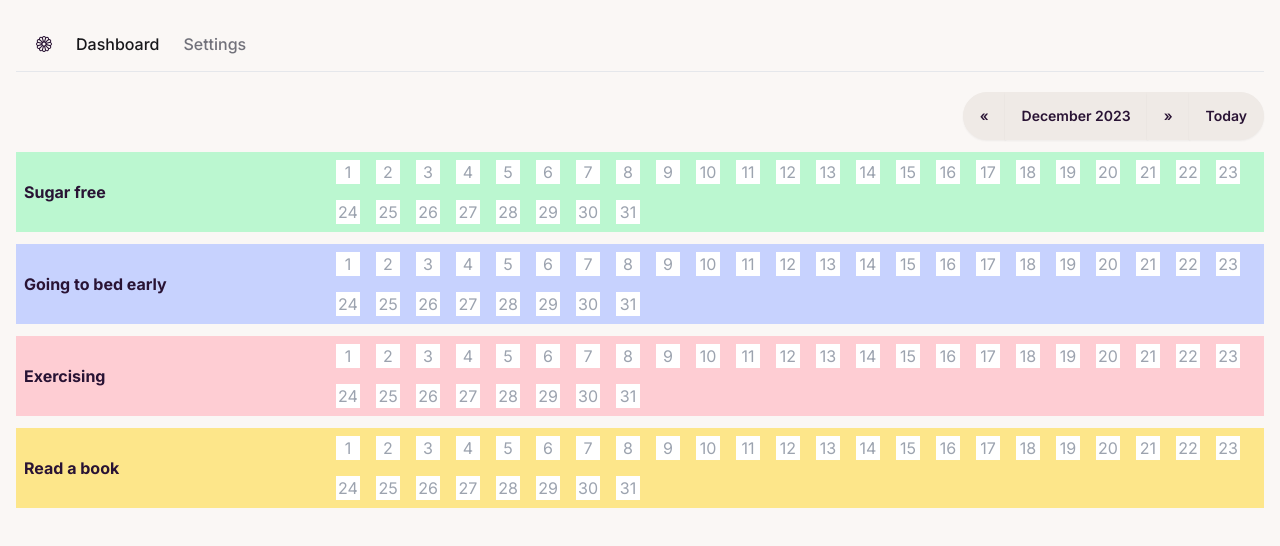
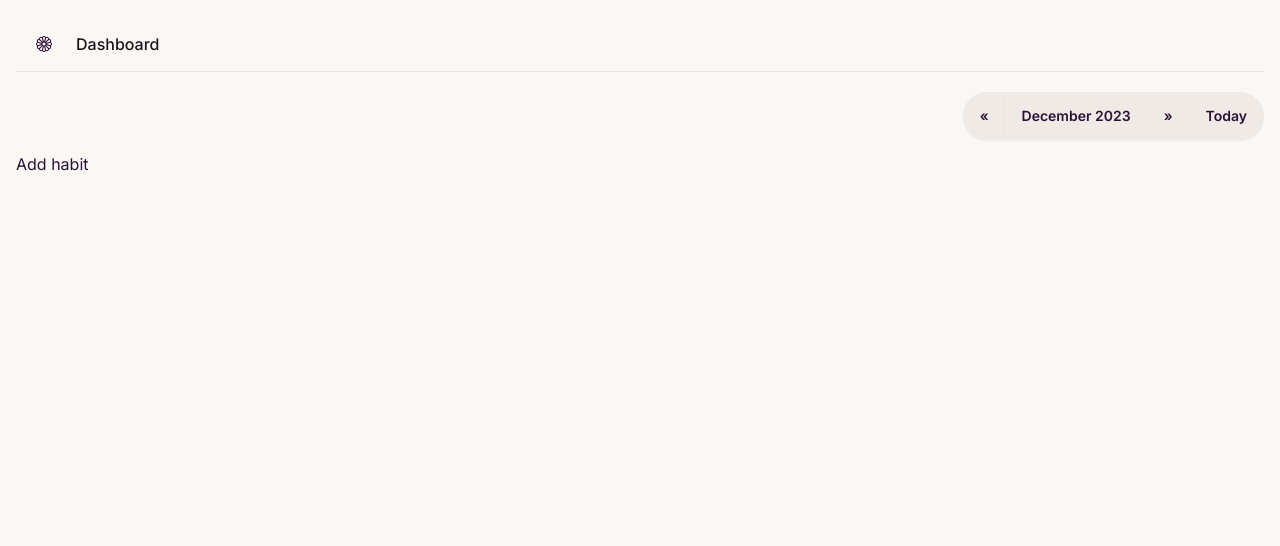
Before and after one commit to baradev/my-habit-tracker, a Next.js app: page / in a window 1280 px wide. Shown: the top 546 px of the page. Built offline with nearby package versions, Linux system fonts and the light colour scheme.

Commit message:
add input for habit names

```diff
--- a/app/HabitLine.tsx
+++ b/app/HabitLine.tsx
@@ -1,14 +1,14 @@
-import React from "react";
-import Record from "./Record";
-import dayjs from "dayjs";
-import { IHabit, IRecord } from "./page";
+import React, { useState, useEffect, ChangeEvent } from 'react'
+import Record from './Record'
+import dayjs from 'dayjs'
+import { IHabit, IRecord } from './page'
 
 interface HabitLineProps {
-  color: string;
-  habit: IHabit;
-  currentMonth: dayjs.Dayjs;
-  checkedRecords: IRecord[];
-  addRecordForSelectedDay: (habitId: string, date: string) => void;
+  color: string
+  habit: IHabit
+  currentMonth: dayjs.Dayjs
+  checkedRecords: IRecord[]
+  addRecordForSelectedDay: (habitId: string, date: string) => void
 }
 
 const HabitLine: React.FC<HabitLineProps> = ({
@@ -18,21 +18,48 @@ const HabitLine: React.FC<HabitLineProps> = ({
   checkedRecords,
   addRecordForSelectedDay,
 }) => {
-  const daysInMonth = currentMonth.daysInMonth();
+  const daysInMonth = currentMonth.daysInMonth()
+
+  // Step 1: Add state for habit name
+  const [habitName, setHabitName] = useState<string>(() => {
+    // Retrieve the initial habit name from local storage or set it to the default
+    const storedHabitName = localStorage.getItem(`habitName-${habit.id}`)
+    return storedHabitName !== null ? storedHabitName : habit.name
+  })
+
+  // Step 2: Update habit name using the useState hook
+  const handleNameChange = (event: ChangeEvent<HTMLInputElement>) => {
+    setHabitName(event.target.value)
+  }
 
   const handleSquareClick = (day: number) => {
-    const date = currentMonth.date(day).format("YYYY-MM-DD");
-    const habitId = habit.id;
+    const date = currentMonth.date(day).format('YYYY-MM-DD')
+    const habitId = habit.id
 
-    addRecordForSelectedDay(habitId, date);
-  };
+    addRecordForSelectedDay(habitId, date)
+  }
+
+  // Step 3: Update local storage when habit name changes or component unmounts
+  useEffect(() => {
+    localStorage.setItem(`habitName-${habit.id}`, habitName)
+  }, [habit.id, habitName])
+
+  useEffect(() => {
+    // Cleanup function to remove the stored habit name when the component unmounts
+    return () => {
+      localStorage.removeItem(`habitName-${habit.id}`)
+    }
+  }, [habit.id])
 
   return (
     <div
       className={`flex flex-wrap justify-between m-3 ${color} mx-auto max-w-screen-xl`}
     >
       <div className="w-full md:w-1/2 lg:w-1/3 xl:w-1/4 mb-4 md:mb-0 flex items-center xl:justify-start">
-        <h2 className="ml-2 font-bold">{habit.name}</h2>
+        <h2 className="ml-2 font-bold">
+          {/* Step 2: Update habit name */}
+          <input type="text" value={habitName} onChange={handleNameChange} />
+        </h2>
       </div>
       <div className="w-full md:w-1/2 lg:w-2/3 xl:w-3/4">
         <div className="flex flex-wrap justify-start">
@@ -43,7 +70,7 @@ const HabitLine: React.FC<HabitLineProps> = ({
               isSelected={checkedRecords.some(
                 (record: IRecord) =>
                   record.date ===
-                    currentMonth.date(index + 1).format("YYYY-MM-DD") &&
+                    currentMonth.date(index + 1).format('YYYY-MM-DD') &&
                   record.isDone === true
               )}
               onSquareClick={() => handleSquareClick(index + 1)}
@@ -53,7 +80,7 @@ const HabitLine: React.FC<HabitLineProps> = ({
         </div>
       </div>
     </div>
-  );
-};
+  )
+}
 
-export default HabitLine;
+export default HabitLine
--- a/app/NavBar.tsx
+++ b/app/NavBar.tsx
@@ -1,16 +1,13 @@
-"use client";
+'use client'
 
-import Link from "next/link";
-import { usePathname } from "next/navigation";
-import React from "react";
-import { BsFlower1 } from "react-icons/bs";
+import Link from 'next/link'
+import { usePathname } from 'next/navigation'
+import React from 'react'
+import { BsFlower1 } from 'react-icons/bs'
 
 const NavBar = () => {
-  const currentPath = usePathname();
-  const links = [
-    { label: "Dashboard", href: "/" },
-    { label: "Settings", href: "/settings" },
-  ];
+  const currentPath = usePathname()
+  const links = [{ label: 'Dashboard', href: '/' }]
   return (
     <nav className="flex space-x-6 border-b mb-5 px-5 h-14 items-center font-medium">
       <Link href="/">
@@ -21,7 +18,7 @@ const NavBar = () => {
           <Link
             key={link.href}
             className={`${
-              link.href === currentPath ? "text-zinc-900" : "text-zinc-500"
+              link.href === currentPath ? 'text-zinc-900' : 'text-zinc-500'
             } hover:text-zinc-800 transition-colors`}
             href={link.href}
           >
@@ -30,7 +27,7 @@ const NavBar = () => {
         ))}
       </ul>
     </nav>
-  );
-};
+  )
+}
 
-export default NavBar;
+export default NavBar
--- a/app/Record.tsx
+++ b/app/Record.tsx
@@ -1,10 +1,10 @@
-import React from "react";
+import React from 'react'
 
 interface RecordProps {
-  day: number;
-  isSelected: boolean;
-  colorFilled: string;
-  onSquareClick: () => void;
+  day: number
+  isSelected: boolean
+  colorFilled: string
+  onSquareClick: () => void
 }
 
 const Record: React.FC<RecordProps> = ({
@@ -14,15 +14,12 @@ const Record: React.FC<RecordProps> = ({
   colorFilled,
 }) => {
   const squareStyle = {
-    backgroundColor: isSelected ? colorFilled : "white",
-  };
+    backgroundColor: isSelected ? colorFilled : 'white',
+  }
 
   const handleClick = () => {
-    onSquareClick(); // Call the provided onSquareClick function
-
-    // You can also update the color and isDone state in this component
-    // based on the isSelected prop if you want immediate visual feedback
-  };
+    onSquareClick() // Call the provided onSquareClick function
+  }
 
   return (
     <div
@@ -30,9 +27,9 @@ const Record: React.FC<RecordProps> = ({
       style={squareStyle}
       className="flex items-center justify-center w-6 h-6 m-2 cursor-pointer"
     >
-      <span className={isSelected ? "text-white" : "text-gray-400"}>{day}</span>
+      <span className={isSelected ? 'text-white' : 'text-gray-400'}>{day}</span>
     </div>
-  );
-};
+  )
+}
 
-export default Record;
+export default Record
--- a/app/page.tsx
+++ b/app/page.tsx
@@ -1,132 +1,130 @@
-"use client";
-import React, { useState, useEffect } from "react";
-import HabitLine from "./HabitLine";
-import dayjs from "dayjs";
-import { v4 as uuidv4 } from "uuid";
+'use client'
+
+import React, { useState, useEffect } from 'react'
+import HabitLine from './HabitLine'
+import dayjs from 'dayjs'
+import { v4 as uuidv4 } from 'uuid'
 
 export interface IHabit {
-  color: string;
-  colorFilled: string;
-  name: string;
-  id: string;
-}
-interface IHabitData {
-  Habits: IHabit[];
+  color: string
+  colorFilled: string
+  name: string
+  id: string
 }
 
 export interface IRecord {
-  id: string;
-  habitId: string;
-  date: string;
-  isDone: boolean;
+  id: string
+  habitId: string
+  date: string
+  isDone: boolean
 }
 
 interface IRecordData {
-  Records: IRecord[];
+  Records: IRecord[]
 }
 
-export const habitData: IHabitData = {
-  Habits: [
-    {
-      color: "bg-green-200",
-      colorFilled: "#84CC16",
-      name: "Sugar free",
-      id: "1",
-    },
-    {
-      color: "bg-indigo-200",
-      colorFilled: "#6366f1",
-      name: "Going to bed early",
-      id: "2",
-    },
-    {
-      color: "bg-rose-200",
-      colorFilled: "#f43f5e",
-      name: "Exercising",
-      id: "3",
-    },
-    {
-      color: "bg-amber-200",
-      colorFilled: "#f59e0b",
-      name: "Read a book",
-      id: "4",
-    },
-  ],
-};
-
 export default function Home() {
-  const [currentMonth, setCurrentMonth] = useState(dayjs());
-  useEffect(() => {
-    // Retrieve the last saved month from localStorage, default to the current month
-    const savedMonth = localStorage.getItem("currentMonth");
-    const initialMonth = savedMonth ? dayjs(savedMonth) : dayjs();
-    setCurrentMonth(initialMonth);
-  }, []); // Empty dependency array ensures this effect runs only once on mount
+  const [currentMonth, setCurrentMonth] = useState(dayjs())
 
   useEffect(() => {
-    const savedRecords = localStorage.getItem("recordData");
-    const initialRecords = savedRecords ? JSON.parse(savedRecords) : [];
-    setRecordData(initialRecords);
-  }, []);
+    const savedMonth = localStorage.getItem('currentMonth')
+    const initialMonth = savedMonth ? dayjs(savedMonth) : dayjs()
+    setCurrentMonth(initialMonth)
+  }, [])
+
+  useEffect(() => {
+    const savedRecords = localStorage.getItem('recordData')
+    const initialRecords = savedRecords ? JSON.parse(savedRecords) : []
+    setRecordData(initialRecords)
+  }, [])
+
+  useEffect(() => {
+    const savedHabits = localStorage.getItem('habitData')
+    const initialHabits = savedHabits ? JSON.parse(savedHabits) : []
+    setHabitList(initialHabits)
+  }, [])
 
   const defaultRecordData: IRecordData = {
     Records: [],
-  };
+  }
 
   const [recordData, setRecordData] = useState<IRecord[]>(
     defaultRecordData.Records
-  );
+  )
 
   const changeMonth = (increment: number) => {
-    const newMonth = currentMonth.add(increment, "month");
-
-    setCurrentMonth(newMonth);
-
-    localStorage.setItem("currentMonth", newMonth.format());
-  };
+    const newMonth = currentMonth.add(increment, 'month')
+    setCurrentMonth(newMonth)
+    localStorage.setItem('currentMonth', newMonth.format())
+  }
 
   const resetToCurrentDay = () => {
-    setCurrentMonth(dayjs());
-    localStorage.setItem("currentMonth", dayjs().format());
-  };
+    setCurrentMonth(dayjs())
+    localStorage.setItem('currentMonth', dayjs().format())
+  }
 
-  const monthYear = currentMonth.format("MMMM YYYY");
+  const monthYear = currentMonth.format('MMMM YYYY')
+
+  const [habitList, setHabitList] = useState<IHabit[]>([])
+  const [defaultColors, setDefaultColors] = useState([
+    { color: 'bg-green-200', colorFilled: '#84CC16' },
+    { color: 'bg-indigo-200', colorFilled: '#6366f1' },
+    { color: 'bg-rose-200', colorFilled: '#f43f5e' },
+    { color: 'bg-amber-200', colorFilled: '#f59e0b' },
+  ])
+
+  const addNewHabit = () => {
+    const colorIndex = habitList.length % defaultColors.length
+    const { color, colorFilled } = defaultColors[colorIndex]
+
+    // Create a new habit with default names based on the days of the month
+    const newHabit: IHabit = {
+      color,
+      colorFilled,
+      name: `Day ${currentMonth.daysInMonth() + 1}`, // Adjust the naming pattern as needed
+      id: uuidv4(),
+    }
+
+    // Update habit list in state
+    setHabitList((prevHabits) => {
+      const updatedHabitList = [...prevHabits, newHabit]
+
+      // Update localStorage with the updated habit list
+      localStorage.setItem('habitData', JSON.stringify(updatedHabitList))
+
+      return updatedHabitList
+    })
+  }
 
   const addRecordForSelectedDay = (habitId: string, date: string) => {
     const existingRecordIndex = recordData.findIndex(
       (record) => record.habitId === habitId && record.date === date
-    );
+    )
 
     if (existingRecordIndex !== -1) {
-      // If the record exists, toggle the isDone property and update the color
-      const updatedRecordData = [...recordData];
+      const updatedRecordData = [...recordData]
       updatedRecordData[existingRecordIndex] = {
         ...updatedRecordData[existingRecordIndex],
         isDone: !updatedRecordData[existingRecordIndex].isDone,
-      };
+      }
 
-      setRecordData(updatedRecordData);
-
-      // Update localStorage with the updated records
-      localStorage.setItem("recordData", JSON.stringify(updatedRecordData));
+      setRecordData(updatedRecordData)
+      localStorage.setItem('recordData', JSON.stringify(updatedRecordData))
     } else {
-      // If the record doesn't exist, add a new record for the selected day
       const newRecord: IRecord = {
         id: uuidv4(),
         habitId,
         date,
         isDone: true,
-      };
+      }
 
-      setRecordData((prevRecords) => [...prevRecords, newRecord]);
-
-      // Update localStorage with the updated records
+      setRecordData((prevRecords) => [...prevRecords, newRecord])
       localStorage.setItem(
-        "recordData",
+        'recordData',
         JSON.stringify([...recordData, newRecord])
-      );
+      )
     }
-  };
+  }
 
   return (
     <main>
@@ -145,13 +143,13 @@ export default function Home() {
             </button>
           </div>
         </div>
-        {habitData.Habits.map((habit: IHabit) => {
+        {habitList.map((habit: IHabit) => {
           const checkedRecords = recordData.filter((record: IRecord) => {
             return (
               record.habitId === habit.id &&
-              record.date.includes(currentMonth.format("YYYY-MM"))
-            );
-          });
+              record.date.includes(currentMonth.format('YYYY-MM'))
+            )
+          })
 
           return (
             <HabitLine
@@ -162,9 +160,10 @@ export default function Home() {
               checkedRecords={checkedRecords}
               addRecordForSelectedDay={addRecordForSelectedDay}
             />
-          );
+          )
         })}
       </div>
+      <button onClick={addNewHabit}>Add habit</button>
     </main>
-  );
+  )
 }
```
Also changed, not shown: app/settings/page.tsx (deleted, +0 -42 lines).
